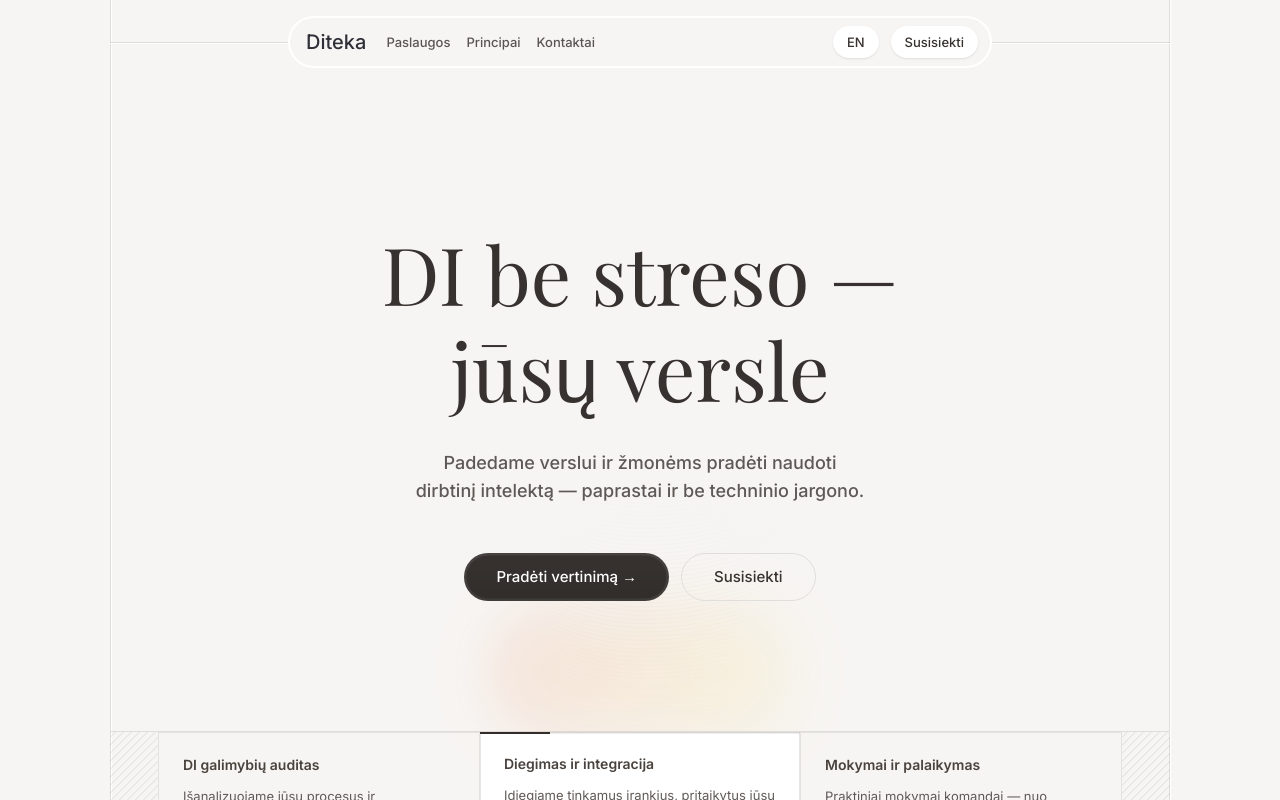
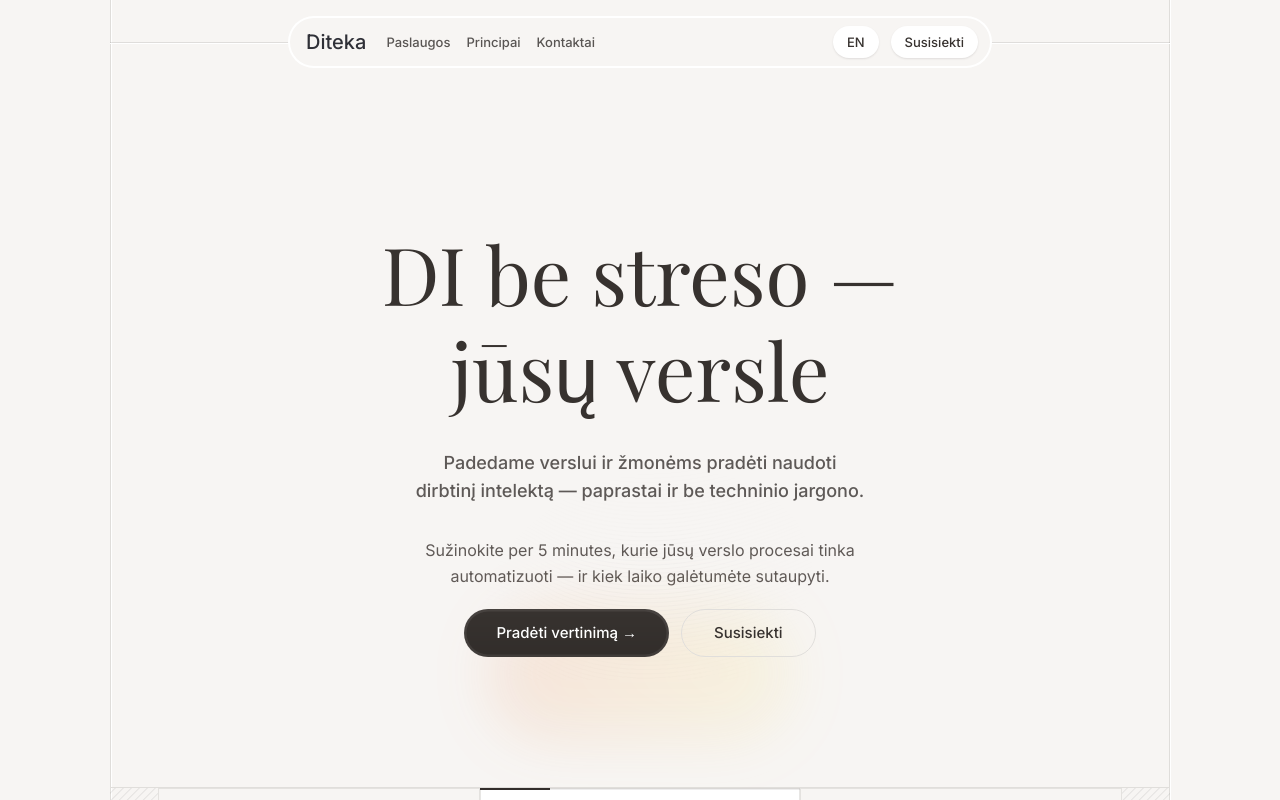
Before and after one commit to giedriusl/diteka, a Next.js app: page /assessment in a window 1280 px wide. Shown: the top 800 px of the page. Built offline with nearby package versions, Linux system fonts and the light colour scheme.

Commit message:
feat: add assessment hook sentence below hero subtitle
One-sentence hook above CTA buttons explaining the value prop:
5-minute assessment to find which processes are automatable
and how much time can be saved.

```diff
--- a/src/components/hero/HeroSection.tsx
+++ b/src/components/hero/HeroSection.tsx
@@ -96,7 +96,11 @@ export default function HeroSection() {
           </div>
         </div>
 
-        <div className="w-full flex flex-col justify-center items-center relative z-10 mt-6 sm:mt-8 md:mt-10 lg:mt-12">
+        <p className="w-full max-w-[480px] text-center text-sm md:text-base text-[#605A57] leading-relaxed mt-6 sm:mt-8 px-4 md:px-0">
+          Sužinokite per 5 minutes, kurie jūsų verslo procesai tinka automatizuoti — ir kiek laiko galėtumėte sutaupyti.
+        </p>
+
+        <div className="w-full flex flex-col justify-center items-center relative z-10 mt-4 sm:mt-5">
           <div className="flex justify-center items-center gap-3">
             <a href="/assessment" className="h-11 md:h-12 px-6 md:px-8 relative bg-[#37322F] shadow-[0px_0px_0px_2.5px_rgba(255,255,255,0.08)_inset] overflow-hidden rounded-full flex justify-center items-center hover:bg-[#2A2520] transition-colors whitespace-nowrap">
               <div className="absolute inset-0 bg-gradient-to-b from-transparent to-[rgba(0,0,0,0.10)] mix-blend-multiply" />
```
